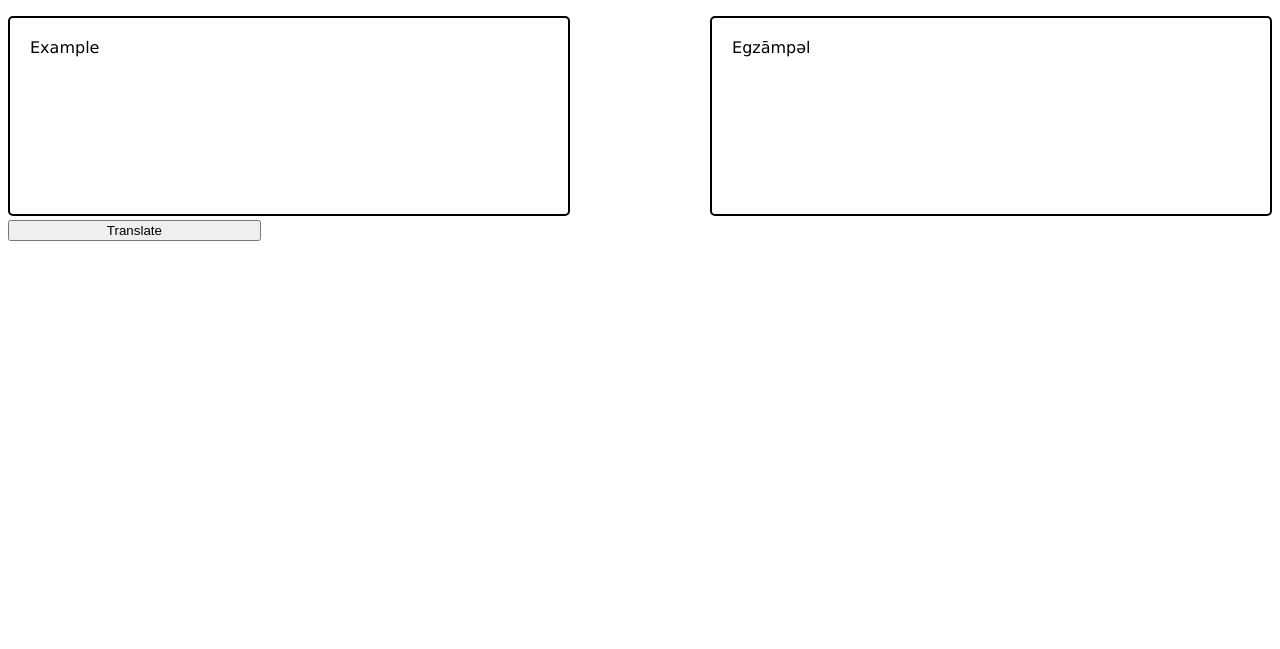
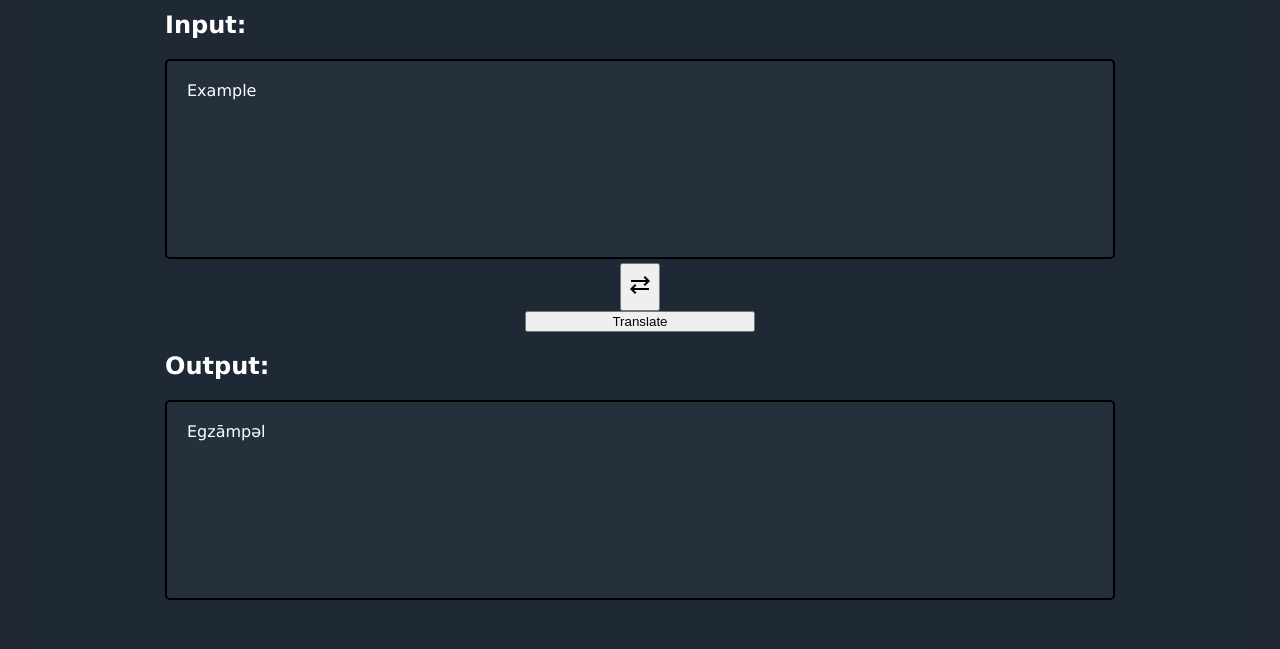
Before and after one commit to harbassan/ingim, a website built with Vite: page index.html in a window 1280 px wide. Shown: the part 151-800 px from the top of the page. Built offline with nearby package versions, Linux system fonts and the light colour scheme.

Commit message:
aesthetics to the page

```diff
--- a/index.html
+++ b/index.html
@@ -10,7 +10,7 @@
     href="https://fonts.googleapis.com/css2?family=Material+Symbols+Outlined:opsz,wght,FILL,GRAD@20..48,100..700,0..1,-50..200&icon_names=sync_alt" />
 </head>
 
-<body>
+<body style="margin: 0;">
   <div id="app"></div>
   <script type="module" src="/src/main.ts"></script>
 </body>
--- a/src/convert.ts
+++ b/src/convert.ts
@@ -35,3 +35,7 @@ export function toIngim(words: string[]) {
 export function convert(text: string) {
   return toIngim(toIPA(text)).join(" ");
 }
+
+// export function revert(text: string) {
+
+// }
--- a/src/main.ts
+++ b/src/main.ts
@@ -1,10 +1,10 @@
 import './style.css'
 import { convert } from './convert.ts'
-import { revert } from './convert.ts'
+// import { revert } from './convert.ts'
 
 document.querySelector<HTMLDivElement>('#app')!.innerHTML = `
-<h1>Ingim Text Converter</h1>
-<div class="box">
+<div class="page-container">
+  <h1>Ingim Text Converter</h1>
   <div class="input-box">
     <h2>Input:</h2>
     <textarea type="text" placeholder="Example" id="input" class="input"></textarea>
@@ -12,12 +12,13 @@ document.querySelector<HTMLDivElement>('#app')!.innerHTML = `
   <button id="switch-button" class="switchB">
     <span class="material-symbols-outlined">sync_alt</span>
   </button>
+    <button id="translate-button" class="translateB">Translate</button>
   <div class="output-box">
     <h2>Output:</h2>
     <p id="output" class="output">Egzāmpəl</p>
   </div>
+
 </div>
-<button id="translate-button" class="translateB">Translate</button>
 `
 
 
--- a/src/style.css
+++ b/src/style.css
@@ -1,46 +1,52 @@
 body {
   font-family: 'Lucida Sans', 'Lucida Sans Regular', 'Lucida Grande', 'Lucida Sans Unicode', Geneva, Verdana, sans-serif;
   font-size: 1rem;
-  color: black;
+  color: white;
+  background-color: #202733;
 }
 
-.box {
-  display: flex;
-  gap: 50px;
-  width: 100%;
+.page-container {
+  min-height: 100vh;
+  width: 90%;
+  max-width: 1800px;
+  margin: 0 auto;
+  padding: 0 2rem;
+  background-color: #1f2935;
 }
 
 .input-box,
 .output-box {
-  flex: 1;
-  flex-shrink: 1;
-  min-width: 0;
+  width: 100%;
+  max-width: 950px;
+  margin: 0 auto;
+  box-sizing: border-box;
+}
+
+.input,
+.output {
+  height: 200px;
+  background-color: #25303d;
 }
 
 .input {
   width: 100%;
-  height: 200px;
   padding: 20px;
   border: 2px solid black;
   border-radius: 5px;
-
   resize: none;
   font: inherit;
-  color: black;
+  color: inherit;
   box-sizing: border-box;
 }
 
 .input::placeholder {
-  color: black;
+  color: white;
 }
 
 .output {
-  width: 100%;
-  height: 200px;
   padding: 20px;
   border: 2px solid black;
   border-radius: 5px;
-  margin: 0px;
   box-sizing: border-box;
 }
 
@@ -49,10 +55,20 @@ body {
 }
 
 h1 {
+  width: 100%;
   text-align: center;
   font-size: 2.5rem;
+  background-color: #1f2935;
+  margin: 0;
+  padding: 3rem 0 3rem 0;
+  color: white;
 }
 
 .switchB {
   height: 3rem;
 }
+
+button {
+  display: block;
+  margin: 0 auto;
+}
```
